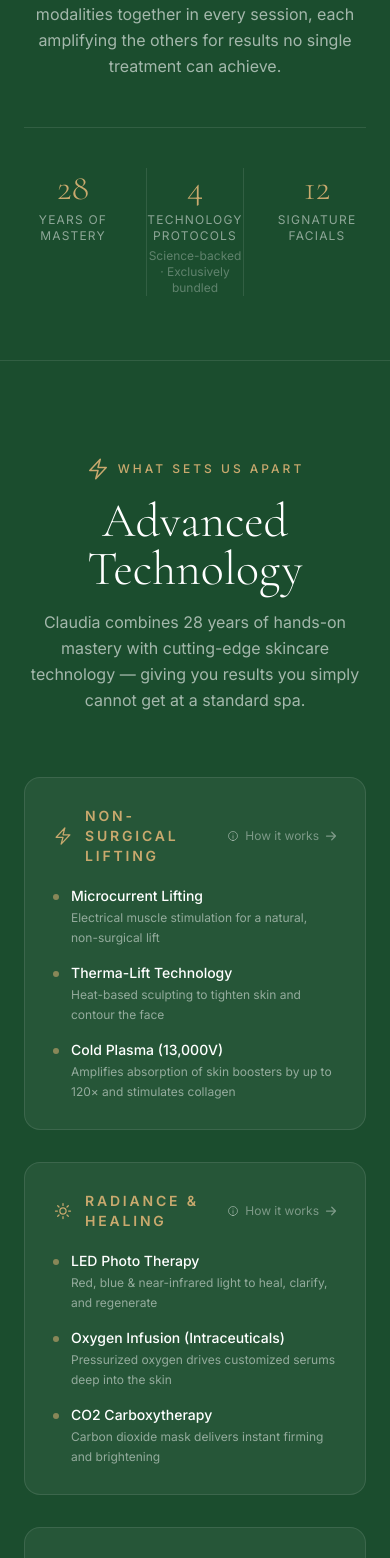
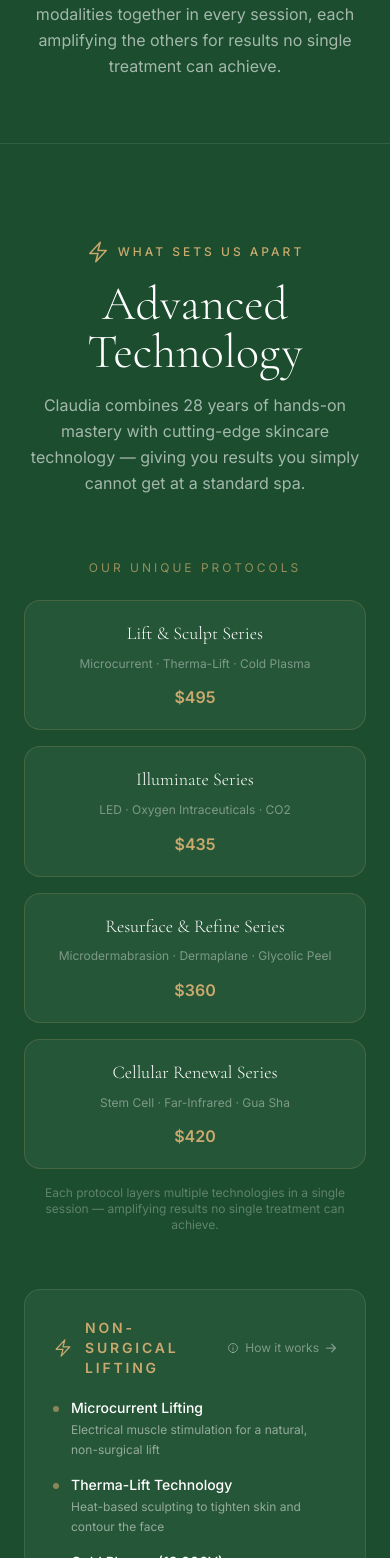
Before and after one commit to roadtojesusministry/brasilian-skin-soul, a Next.js app: page / in a window 390 px wide. Shown: the part 1090-2648 px from the top of the page. Built offline with nearby package versions, Linux system fonts and the light colour scheme.

Commit message:
Homepage: remove stat columns, non-clickable logo nav, add Unique Protocols, protocols intro section, image cards, remove bottom category grid

```diff
--- a/src/app/page.tsx
+++ b/src/app/page.tsx
@@ -3,7 +3,7 @@ import Link from "next/link";
 import ReviewsMarquee from "@/components/ReviewsMarquee";
 import TechInfoButton from "@/components/TechInfoButton";
 import FadeIn from "@/components/FadeIn";
-import { Crown, Wind, Zap, Activity } from "lucide-react";
+
 
 const featuredServices = [
   {
@@ -13,7 +13,7 @@ const featuredServices = [
     price: "$295",
     duration: "2 hr",
     badge: "FLAGSHIP",
-    icon: Crown,
+    image: "/facial-royal-glow.jpg",
   },
   {
     name: "Intraceuticals Oxygen Facial",
@@ -22,7 +22,7 @@ const featuredServices = [
     price: "$195",
     duration: "60+ min",
     badge: "BEST SELLER",
-    icon: Wind,
+    image: "/facial-intraceuticals.jpg",
   },
   {
     name: "Cold Plasma Rejuvenation",
@@ -31,7 +31,7 @@ const featuredServices = [
     price: "$175",
     duration: "60+ min",
     badge: "ADVANCED",
-    icon: Zap,
+    image: "/facial-cold-plasma.jpg",
   },
   {
     name: "Microcurrent Lifting Facial",
@@ -40,11 +40,19 @@ const featuredServices = [
     price: "$165",
     duration: "90 min",
     badge: "POPULAR",
-    icon: Activity,
+    image: "/facial-microcurrent.jpg",
   },
 ];
 
 const serviceCategories = [
+  {
+    label: "Unique Protocols",
+    svg: (
+      <svg viewBox="0 0 24 24" fill="none" stroke="currentColor" strokeWidth="1.5" className="w-7 h-7">
+        <path strokeLinecap="round" strokeLinejoin="round" d="M6.429 9.75 2.25 12l4.179 2.25m0-4.5 5.571 3 5.571-3m-11.142 0L2.25 7.5 12 2.25l9.75 5.25-4.179 2.25m0 0L21.75 12l-4.179 2.25m0 0 4.179 2.25L12 21.75 2.25 16.5l4.179-2.25m11.142 0-5.571 3-5.571-3" />
+      </svg>
+    ),
+  },
   {
     label: "Signature Facials",
     svg: (
@@ -61,20 +69,11 @@ const serviceCategories = [
       </svg>
     ),
   },
-
   {
     label: "Waxing Services",
     svg: (
       <svg viewBox="0 0 24 24" fill="none" stroke="currentColor" strokeWidth="1.5" className="w-7 h-7">
         <path strokeLinecap="round" strokeLinejoin="round" d="M9.53 16.122a3 3 0 0 0-5.78 1.128 2.25 2.25 0 0 1-2.4 2.245 4.5 4.5 0 0 0 8.4-2.245c0-.399-.078-.78-.22-1.128Zm0 0a15.998 15.998 0 0 0 3.388-1.62m-5.043-.025a15.994 15.994 0 0 1 1.622-3.395m3.42 3.42a15.995 15.995 0 0 0 4.764-4.648l3.876-5.814a1.151 1.151 0 0 0-1.597-1.597L14.146 6.32a15.996 15.996 0 0 0-4.649 4.763m3.42 3.42a6.776 6.776 0 0 0-3.42-3.42" />
-      </svg>
-    ),
-  },
-  {
-    label: "Treatment Packages",
-    svg: (
-      <svg viewBox="0 0 24 24" fill="none" stroke="currentColor" strokeWidth="1.5" className="w-7 h-7">
-        <path strokeLinecap="round" strokeLinejoin="round" d="M21 11.25v8.25a1.5 1.5 0 0 1-1.5 1.5H5.25a1.5 1.5 0 0 1-1.5-1.5v-8.25M12 4.875A2.625 2.625 0 1 0 9.375 7.5H12m0-2.625V7.5m0-2.625A2.625 2.625 0 1 1 14.625 7.5H12m0 0V21m-8.625-9.75h18c.621 0 1.125-.504 1.125-1.125v-1.5c0-.621-.504-1.125-1.125-1.125h-18c-.621 0-1.125.504-1.125 1.125v1.5c0 .621.504 1.125 1.125 1.125Z" />
       </svg>
     ),
   },
@@ -253,11 +252,11 @@ export default function Home() {
               </div>
               <div className="w-full border-t border-white/15 pt-3 flex flex-col gap-1">
                 {serviceCategories.map((c) => (
-                  <Link key={c.label} href="/services"
-                    className="flex items-center gap-3 text-white/70 hover:text-white text-xs py-2 px-3 rounded-xl hover:bg-white/10 transition-colors">
+                  <div key={c.label}
+                    className="flex items-center gap-3 text-white/70 text-xs py-2 px-3 rounded-xl">
                     <span className="text-gold/70 [&>svg]:w-4 [&>svg]:h-4">{c.svg}</span>
                     {c.label}
-                  </Link>
+                  </div>
                 ))}
               </div>
             </div>
@@ -277,24 +276,9 @@ export default function Home() {
           <p className="font-serif text-2xl md:text-3xl text-white font-light leading-relaxed mb-3">
             Most spas offer one technology at a time.
           </p>
-          <p className="text-white/60 text-base md:text-lg leading-relaxed max-w-2xl mx-auto mb-12">
+          <p className="text-white/60 text-base md:text-lg leading-relaxed max-w-2xl mx-auto">
             Claudia builds protocols — four curated programs that layer the most powerful modalities together in every session, each amplifying the others for results no single treatment can achieve.
           </p>
-          <div className="grid grid-cols-3 gap-6 border-t border-white/10 pt-10">
-            <div className="text-center">
-              <p className="font-serif text-4xl text-gold font-light mb-1">28</p>
-              <p className="text-xs text-white/50 uppercase tracking-widest">Years of Mastery</p>
-            </div>
-            <div className="text-center border-x border-white/10">
-              <p className="font-serif text-4xl text-gold font-light mb-1">4</p>
-              <p className="text-xs text-white/50 uppercase tracking-widest">Technology Protocols</p>
-              <p className="text-xs text-white/30 mt-1">Science-backed · Exclusively bundled</p>
-            </div>
-            <div className="text-center">
-              <p className="font-serif text-4xl text-gold font-light mb-1">12</p>
-              <p className="text-xs text-white/50 uppercase tracking-widest">Signature Facials</p>
-            </div>
-          </div>
         </div>
       </section>
 
@@ -314,6 +298,26 @@ export default function Home() {
             <p className="text-white/60 max-w-xl mx-auto text-base leading-relaxed">
               Claudia combines 28 years of hands-on mastery with cutting-edge skincare technology — giving you results you simply cannot get at a standard spa.
             </p>
+          </div></FadeIn>
+
+          {/* 4 Unique Protocols intro */}
+          <FadeIn><div className="mb-14">
+            <p className="text-xs uppercase tracking-[0.25em] text-gold/70 text-center mb-6">Our Unique Protocols</p>
+            <div className="grid grid-cols-1 sm:grid-cols-2 lg:grid-cols-4 gap-4">
+              {[
+                { name: "Lift & Sculpt Series", tech: "Microcurrent · Therma-Lift · Cold Plasma", price: "$495" },
+                { name: "Illuminate Series", tech: "LED · Oxygen Intraceuticals · CO2", price: "$435" },
+                { name: "Resurface & Refine Series", tech: "Microdermabrasion · Dermaplane · Glycolic Peel", price: "$360" },
+                { name: "Cellular Renewal Series", tech: "Stem Cell · Far-Infrared · Gua Sha", price: "$420" },
+              ].map((p) => (
+                <div key={p.name} className="bg-white/5 border border-gold/20 rounded-2xl p-5 text-center hover:bg-white/10 transition-colors">
+                  <p className="font-serif text-lg text-white font-light leading-snug mb-2">{p.name}</p>
+                  <p className="text-xs text-white/40 leading-relaxed mb-3">{p.tech}</p>
+                  <p className="text-gold font-semibold text-base">{p.price}</p>
+                </div>
+              ))}
+            </div>
+            <p className="text-center text-xs text-white/30 mt-4">Each protocol layers multiple technologies in a single session — amplifying results no single treatment can achieve.</p>
           </div></FadeIn>
 
           <div className="grid grid-cols-1 md:grid-cols-2 gap-8">
@@ -363,17 +367,18 @@ export default function Home() {
             {featuredServices.map((s, i) => (
               <FadeIn key={s.name} delay={i === 1 ? 'delay-100' : i === 2 ? 'delay-200' : i === 3 ? 'delay-300' : ''}>
               <div
-                className="gold-hover group bg-white rounded-2xl border border-forest-100 transition-all duration-300 hover:-translate-y-2"
+                className="gold-hover group bg-white rounded-2xl border border-forest-100 transition-all duration-300 hover:-translate-y-2 overflow-hidden"
               >
-                {/* Slim green strip */}
-                <div className="relative bg-forest flex flex-col items-center justify-center py-5 px-4 text-center">
-                  <s.icon className="w-6 h-6 text-gold mb-2 opacity-90" strokeWidth={1.5} />
-                  <h3 className="font-serif text-lg text-cream-100 leading-tight">{s.name}</h3>
+                {/* Image header */}
+                <div className="relative h-44 w-full overflow-hidden">
+                  <Image src={s.image} alt={s.name} fill className="object-cover group-hover:scale-105 transition-transform duration-500" />
+                  <div className="absolute inset-0 bg-gradient-to-t from-forest/80 via-forest/20 to-transparent" />
                   {s.badge && (
-                    <span className={`absolute top-2 right-2 text-xs font-bold px-2 py-0.5 rounded-full ${badgeColors[s.badge]}`}>
+                    <span className={`absolute top-3 right-3 text-xs font-bold px-2 py-0.5 rounded-full ${badgeColors[s.badge]}`}>
                       {s.badge}
                     </span>
                   )}
+                  <h3 className="absolute bottom-3 left-4 right-4 font-serif text-lg text-cream-100 leading-tight">{s.name}</h3>
                 </div>
                 <div className="p-6">
                   <p className="text-xs text-gold font-medium uppercase tracking-wide mb-2">{s.tagline}</p>
@@ -394,16 +399,7 @@ export default function Home() {
             </Link>
           </div>
 
-          {/* Service category icons */}
-          <div className="grid grid-cols-2 sm:grid-cols-4 gap-4 mt-14 pt-10 border-t border-forest-100">
-            {serviceCategories.map((c) => (
-              <Link key={c.label} href="/services"
-                className="flex flex-col items-center gap-3 p-5 rounded-xl text-center hover:bg-forest-50 transition-colors group">
-                <span className="text-gold/70 group-hover:text-gold transition-colors [&>svg]:w-7 [&>svg]:h-7">{c.svg}</span>
-                <span className="text-xs text-forest-400 font-medium leading-tight group-hover:text-forest transition-colors">{c.label}</span>
-              </Link>
-            ))}
-          </div>
+
         </div>
       </section>
 
```
